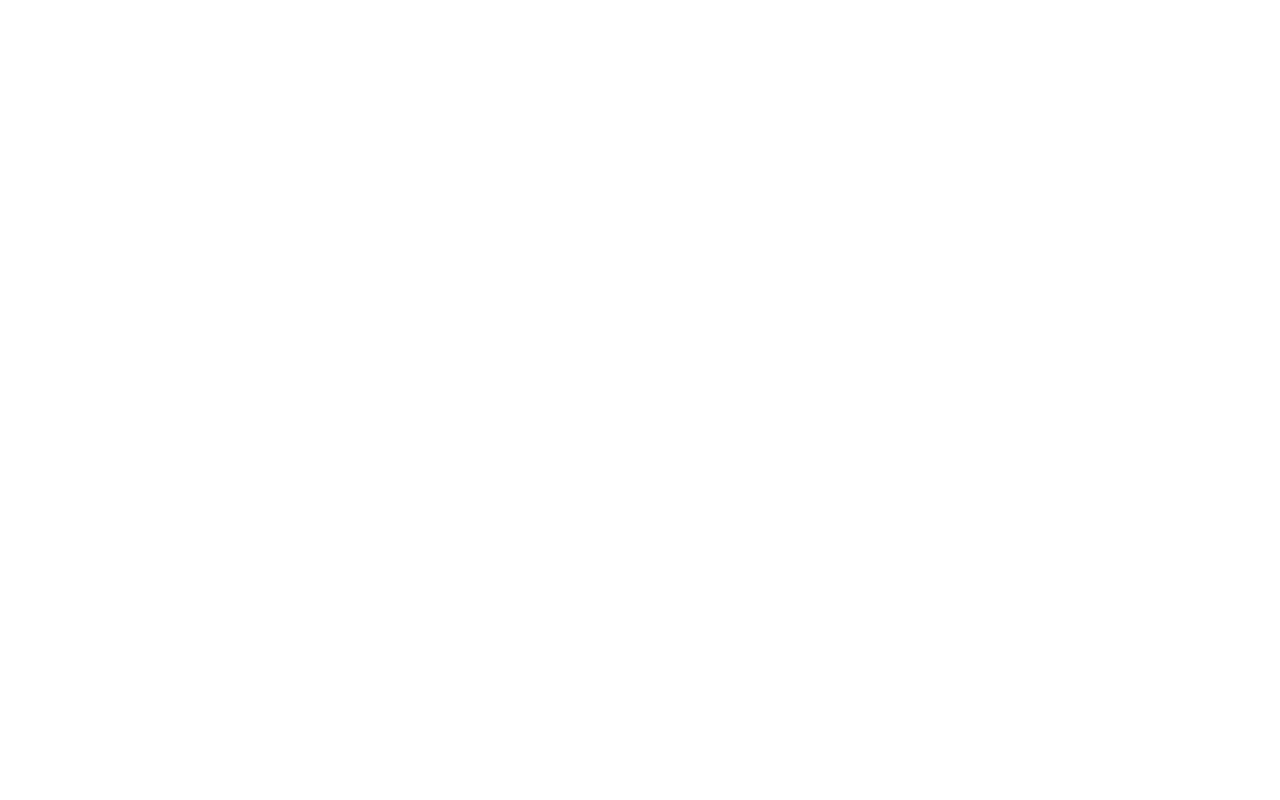
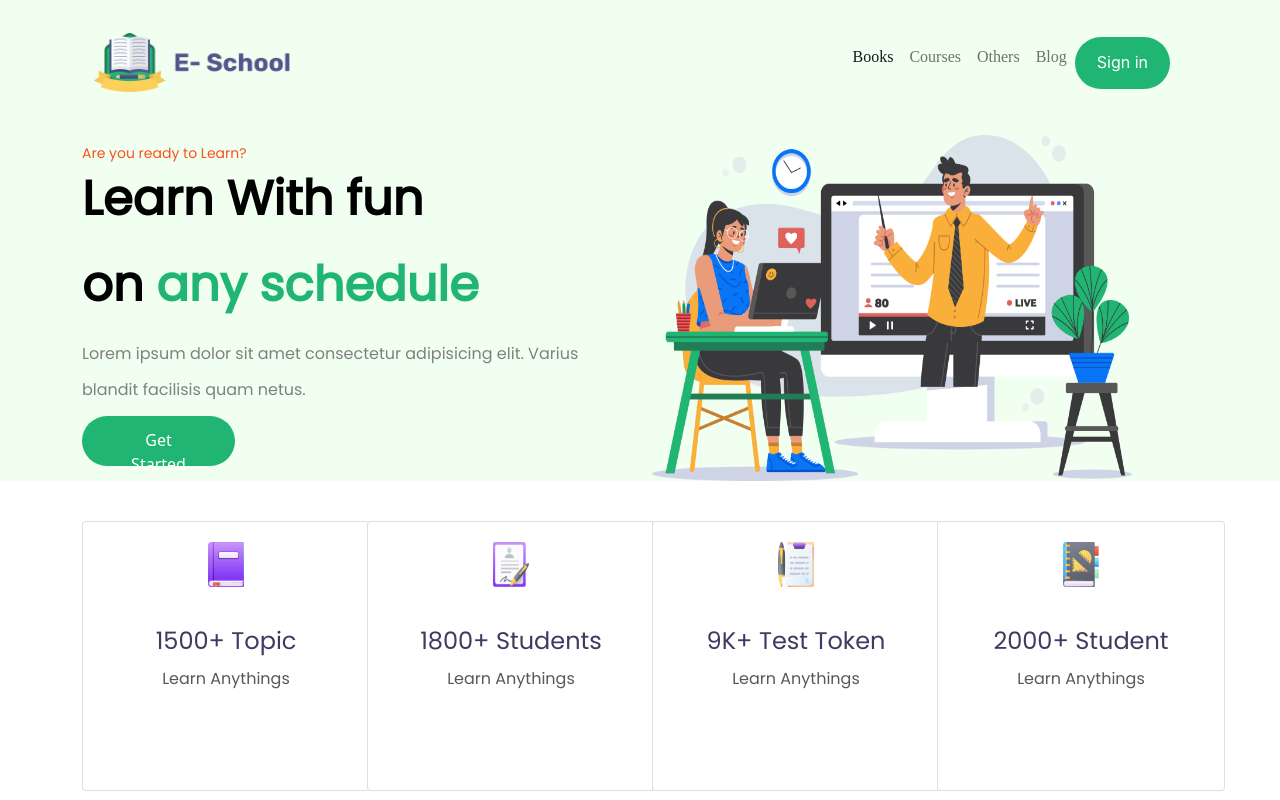
Before and after one commit to saif9795/e-school, a plain HTML site: page index.html in a window 1280 px wide. Drawn offline with nearby package versions, Linux system fonts and the light colour scheme.

Commit message:
middle section

```diff
--- a/index.html
+++ b/index.html
@@ -5,10 +5,152 @@
     <meta http-equiv="X-UA-Compatible" content="IE=edge">
     <meta name="viewport" content="width=device-width, initial-scale=1.0">
     <title>E-School</title>
+    <link rel="preconnect" href="https://fonts.googleapis.com">
+<link rel="preconnect" href="https://fonts.gstatic.com" crossorigin>
+<link href="https://fonts.googleapis.com/css2?family=Poppins&display=swap" rel="stylesheet">
+    <link rel="shortcut icon" href="images/ICON/Logo.png" type="image/x-icon">
     <link rel="stylesheet" href="style.css">
     <link href="https://cdn.jsdelivr.net/npm/bootstrap@5.0.1/dist/css/bootstrap.min.css" rel="stylesheet" integrity="sha384-+0n0xVW2eSR5OomGNYDnhzAbDsOXxcvSN1TPprVMTNDbiYZCxYbOOl7+AMvyTG2x" crossorigin="anonymous">
 </head>
 <body>
+
+<div class="start">
+    <div class="container">
+        <nav class="navbar navbar-expand-lg navbar-light">
+            <div class="container-fluid">
+              <a class="navbar-brand" href="#">
+                  <img src="images/ICON/Logo.png" alt="">
+              </a>
+              <button class="navbar-toggler" type="button" data-bs-toggle="collapse" data-bs-target="#navbarNavAltMarkup" aria-controls="navbarNavAltMarkup" aria-expanded="false" aria-label="Toggle navigation">
+                <span class="navbar-toggler-icon"></span>
+              </button>
+              <div class="d-flex justify-content-end">
+              <div class="collapse navbar-collapse" id="navbarNavAltMarkup">
+                <div class="navbar-nav">
+                        <a class="nav-link active" aria-current="page" href="#books">Books</a>
+                        <a class="nav-link" href="#courses">Courses</a>
+                        <a class="nav-link" href="#">Others</a>
+                        <a class="nav-link" href="#">Blog</a>
+                        <button class="button">
+                        <a class="nav-link " href="#"><span id="text">Sign in</span></a>
+                    </button>
+                        <a class="nav-link disabled" href="#" tabindex="-1" aria-disabled="true"></a>
+                </div>
+              </div>
+            </div>
+            </div>
+          </nav>
+    </div>
+</div>
+
+
+
+<div class="start">
+  <div class="container">
+    <div class="row ">
+      <div class="col-md-6 col-sm-6 d-flex align-items-center ">
+        <div class="writing">
+          <small>Are you ready to Learn?</small>
+          <p>Learn With fun</p>
+          <p>on <span>any schedule</span></p>
+          <h6>Lorem ipsum dolor sit amet consectetur adipisicing elit. Varius blandit facilisis quam netus.</h6>
+          <button>Get Started</button>
+          </div>
+          </div>
+          <div class="col-md-6 col-sm-6 illustration">
+          <img src="images/Photos/Illustration.png" alt="">
+      </div>
+    </div>
+  </div>
+</div>
+
+
+
+
+<div class="cards">
+
+  <div class="container">
+    <div class="row">
+
+      <div class="col-md-3">
+        <div class="card" style="width: 18rem;">
+          <div class="d-flex justify-content-center">
+            <img src="images/ICON/book.png" class="card-img-top" alt="...">
+          </div>
+          <div class="card-body">
+            <div class=" d-flex justify-content-center">
+            <div class=" flex-column">
+
+        <h3>1500+ Topic</h3>
+        <p>Learn Anythings</p>
+       </div>
+              </div>
+
+            </div>
+
+          </div>
+        </div>
+
+
+      <div class="col-md-3">
+        <div class="card" style="width: 18rem;">
+          <div class="d-flex justify-content-center">
+           <img src="images/ICON/Student.png" class="card-img-top" alt="...">
+          </div>
+          <div class="card-body">
+            <div class=" d-flex justify-content-center">
+              <div class=" flex-column">
+
+                <h3>1800+ Students</h3>
+                <p>Learn Anythings</p>
+         </div>
+                </div>
+          </div>
+        </div>
+      </div>
+
+      <div class="col-md-3">
+        <div class="card" style="width: 18rem;">
+          <div class="d-flex justify-content-center">
+           <img src="images/ICON/Test.png" class="card-img-top" alt="...">
+          </div>
+          <div class="card-body">
+            <div class=" d-flex justify-content-center">
+              <div class=" flex-column">
+
+                <h3>9K+ Test Token</h3>
+            <p>Learn Anythings</p>
+         </div>
+                </div>
+
+          </div>
+        </div>
+      </div>
+
+      <div class="col-md-3">
+        <div class="card" style="width: 18rem;">
+          <div class="d-flex justify-content-center">
+            <img src="images/ICON/Students.png" class="card-img-top" alt="...">
+           </div>
+          <div class="card-body">
+            <div class=" d-flex justify-content-center">
+              <div class=" flex-column">
+
+                <h3>2000+ Student</h3>
+                <p>Learn Anythings</p>
+         </div>
+                </div>
+          </div>
+        </div>
+      </div>
+
+    </div>
+  </div>
+
+
+</div>
+
+
 
 
 
--- a/style.css
+++ b/style.css
@@ -0,0 +1,106 @@
+{
+    font-family: 'Poppins', sans-serif;
+}
+.start{
+    background-color: #F0FFF0;
+}
+.container-fluid{
+    margin-top: 20px;
+    margin-bottom: 30px;
+}
+.navbar-brand img{
+    width: 198.07px;
+    height: 59px;
+}
+.nav-link{
+    font-family: poppin;
+    text-align: center;
+    font-weight: 400;
+    font-size: 16px;
+    line-height: 24px;
+    color:#000000;
+}
+#text{
+    font-family: -apple-system, BlinkMacSystemFont, 'Segoe UI', Roboto, Oxygen, Ubuntu, Cantarell, 'Open Sans', 'Helvetica Neue', sans-serif;
+    text-align: center;
+    font-weight: 400;
+    font-size: 16px;
+    line-height: 18.75px;
+    color: white;
+}
+.button{
+    background-color: #21B573;
+    border: none;
+    border-radius: 33px;
+    padding: 6px 14px 6px 14px;
+}
+.illustration img{
+    width: 480px;
+    height: 346px;
+}
+.writing small{
+    font-family: poppins;
+    font-weight: 400;
+    color: #FD511A;
+}
+.writing p{
+    font-family: poppins;
+    font-weight: bold;
+    font-size: 48px;
+    line-height: 70px;
+    color: black;
+}
+.writing span{
+    font-family: poppins;
+    font-weight: bold;
+    font-size: 48px;
+    line-height: 70px;
+    color: #21B573;
+}
+.writing h6{
+    font-family: poppins;
+    font-weight: 400;
+    size: 16px;
+    line-height: 36px;
+    color: grey;
+}
+.writing button{
+    width: 153px;
+    height: 50px;
+    padding: 12px 36px 12px 36px;
+    background-color: #21B573;
+    border: none;
+    border-radius: 33px;
+    color: #fff;
+}
+.cards{
+    margin-top: 40px;
+}
+.cards img{
+    width: 66px;
+    height: 85px;
+}
+.card-body h3{
+    font-family: poppins;
+    font-weight: 500;
+    font-size: 24px;
+    line-height: 36px;
+    color: #413960;
+}
+.card-body p{
+    text-align: center;
+    font-family: poppins;
+    font-weight: normal;
+    font-size: 16px;
+    line-height: 24px;
+    color: #585859;
+}
+.card{
+    width: 270px;
+    height: 270px;
+    border: 5px;
+    box-shadow: 10px grey;
+}
+.card-img-top{
+    padding: 20px 15px;
+}
```
